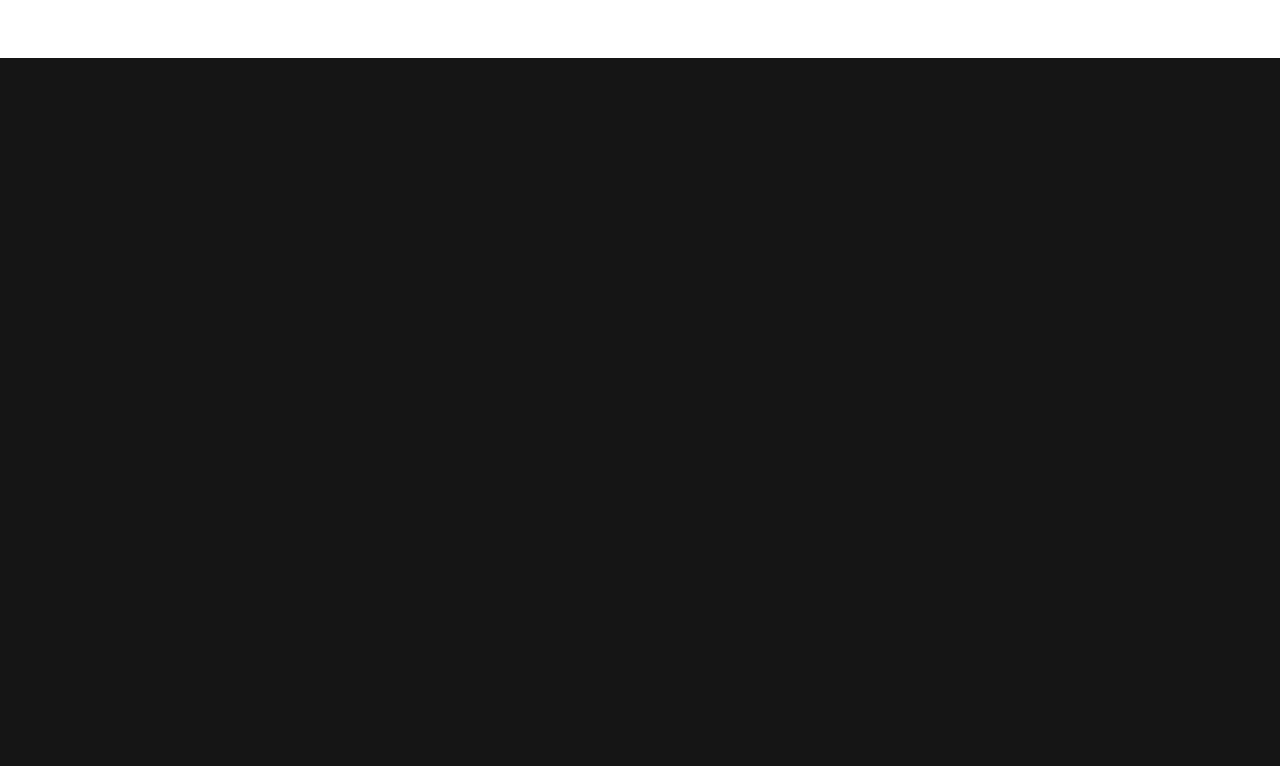
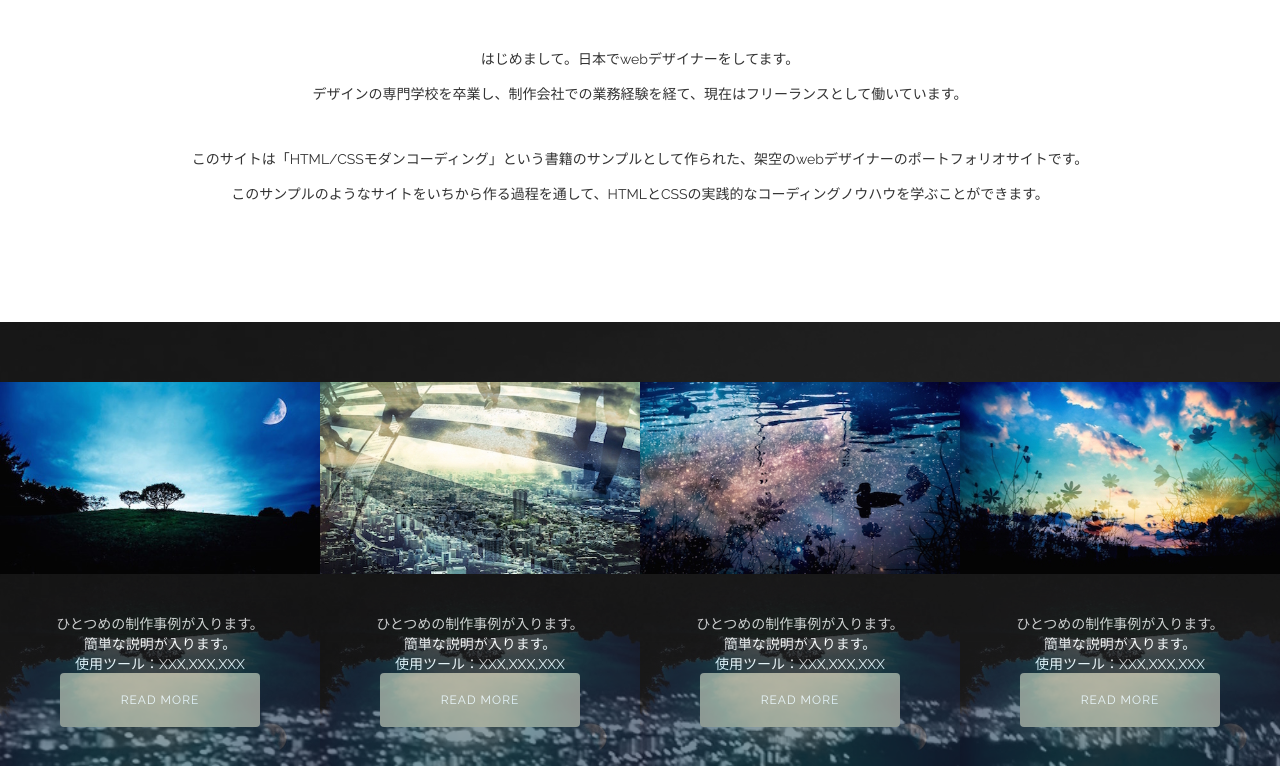
Before and after one commit to xakakeshita/modern-coding, a plain HTML site: page singlepage-layout/index.html in a window 1280 px wide. Shown: the part 753-1519 px from the top of the page. Before the commit the page ends 811 px from the top, so only its background shows below. Drawn offline with Linux system fonts and the light colour scheme.

Commit message:
制作事例のコンテンツの追加

```diff
--- a/singlepage-layout/css/style.css
+++ b/singlepage-layout/css/style.css
@@ -40,7 +40,7 @@ body{
     font-size: 7.6rem;
 }
 .site-description{
-    margin-bootom: 50px;
+    margin-bottom: 50px;
     color: #888;
     font-size: 1.6rem;
 }
@@ -89,3 +89,54 @@ body{
 .heading::before{
     bottom: 5px;
 }
+.about-text{
+    margin: 30px 0;
+    line-height: 2.5;
+}
+
+/*worksのコンテンツ*/
+
+.works-wrapper{
+    display: table;
+    width: 100%;
+    margin-top: 60px;
+    table-layout: fixed;
+}
+.works-box{
+    position: relative;
+    display: table-cell;
+}
+.works-box::after{
+    content: '';
+    position: absolute;
+    top: 50%;
+    left: 0;
+    width: 100%;
+    height: 50%;
+    background: url("../images/tree.jpg") no-repeat;
+    background-size: 100% 100%;
+    opacity: 0.2;
+    transform: scaleY(-1);
+}
+.works-image{
+    display: block;
+    width: 100%;
+    margin: 0 0 60%;
+}
+.works-description{
+    position: absolute;
+    top: 50%;
+    left: 0;
+    width: 100%;
+    height: 50%;
+}
+.works-description-inner{
+    display: table;
+    width: 100%;
+    height: 100%;
+    padding: 20px;
+}
+.works-text{
+    display: table-cell;
+    vertical-align: middle;
+}
--- a/singlepage-layout/index.html
+++ b/singlepage-layout/index.html
@@ -19,9 +19,70 @@
     </header>
     <section class="about" id="about">
         <h2 class="heading">ABOUT ME</h2>
+        <p class="about-text">
+            はじめまして。日本でwebデザイナーをしてます。<br>
+            デザインの専門学校を卒業し、制作会社での業務経験を経て、現在はフリーランスとして働いています。
+        </p>
+        <p class="about-text">
+            このサイトは「HTML/CSSモダンコーディング」という書籍のサンプルとして作られた、架空のwebデザイナーのポートフォリオサイトです。<br>
+            このサンプルのようなサイトをいちから作る過程を通して、HTMLとCSSの実践的なコーディングノウハウを学ぶことができます。
+        </p>
     </section>
     <section class="works">
-
+        <div class="works-wrapper">
+            <div class="works-box">
+                <img class="works-image" src="images/tree.jpg" alt="制作事例">
+                <div class="works-description">
+                    <div class="works-description-inner">
+                        <p class="works-text">
+                            ひとつめの制作事例が入ります。<br>
+                            簡単な説明が入ります。<br>
+                            使用ツール：XXX,XXX,XXX<br>
+                            <a href="#" class="button">READ MORE</a>
+                        </p>
+                    </div>
+                </div>
+            </div>
+            <div class="works-box">
+                <img class="works-image" src="images/building.jpg" alt="制作事例２">
+                <div class="works-description">
+                    <div class="works-description-inner">
+                        <p class="works-text">
+                            ひとつめの制作事例が入ります。<br>
+                            簡単な説明が入ります。<br>
+                            使用ツール：XXX,XXX,XXX<br>
+                            <a href="#" class="button">READ MORE</a>
+                        </p>
+                    </div>
+                </div>
+            </div>
+            <div class="works-box">
+                <img class="works-image" src="images/lake.jpg" alt="制作事例3">
+                <div class="works-description">
+                    <div class="works-description-inner">
+                        <p class="works-text">
+                            ひとつめの制作事例が入ります。<br>
+                            簡単な説明が入ります。<br>
+                            使用ツール：XXX,XXX,XXX<br>
+                            <a href="#" class="button">READ MORE</a>
+                        </p>
+                    </div>
+                </div>
+            </div>
+            <div class="works-box">
+                <img class="works-image" src="images/sky.jpg" alt="制作事例4">
+                <div class="works-description">
+                    <div class="works-description-inner">
+                        <p class="works-text">
+                            ひとつめの制作事例が入ります。<br>
+                            簡単な説明が入ります。<br>
+                            使用ツール：XXX,XXX,XXX<br>
+                            <a href="#" class="button">READ MORE</a>
+                        </p>
+                    </div>
+                </div>
+            </div>
+        </div>
     </section>
     <section class="skills">
 
```
